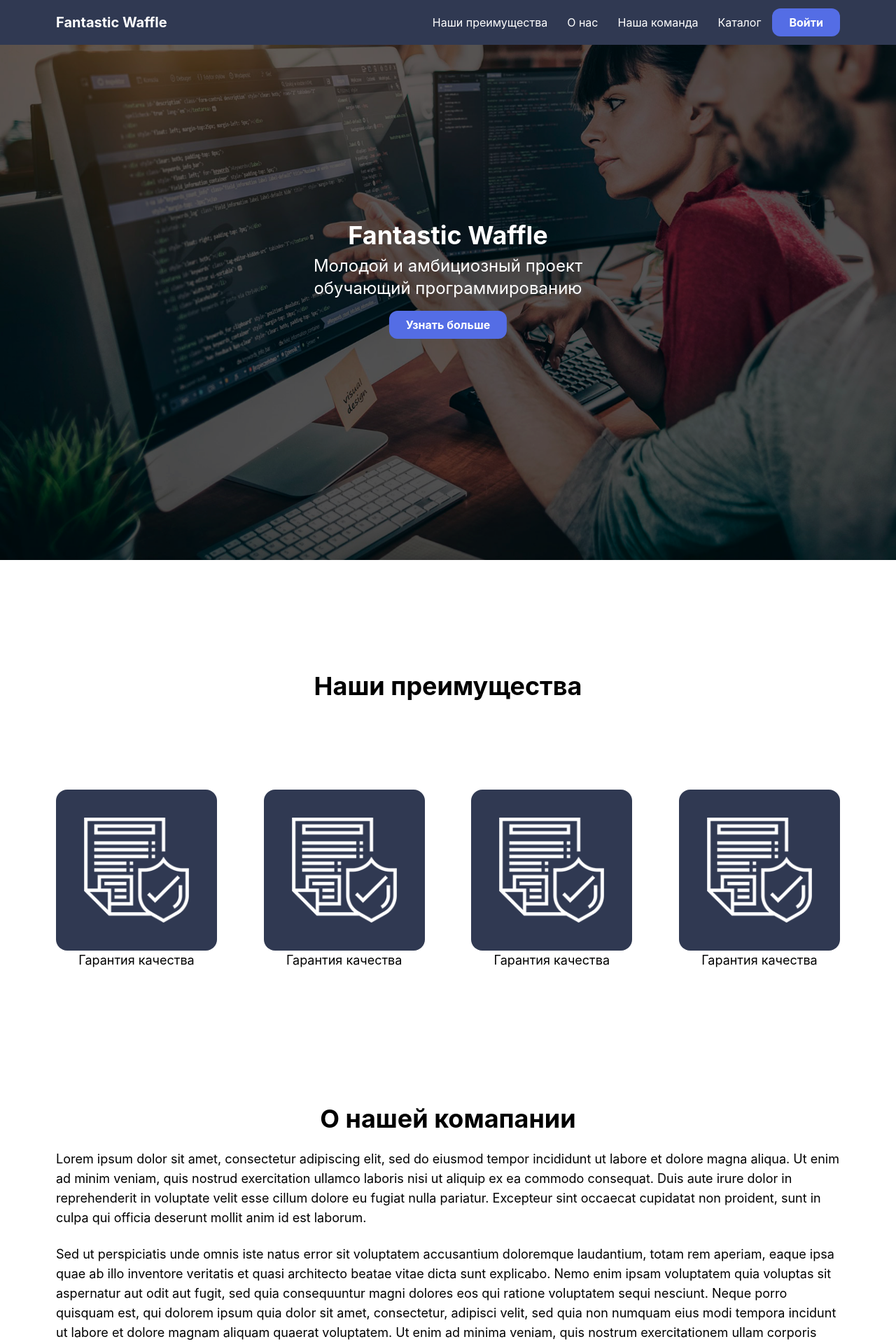
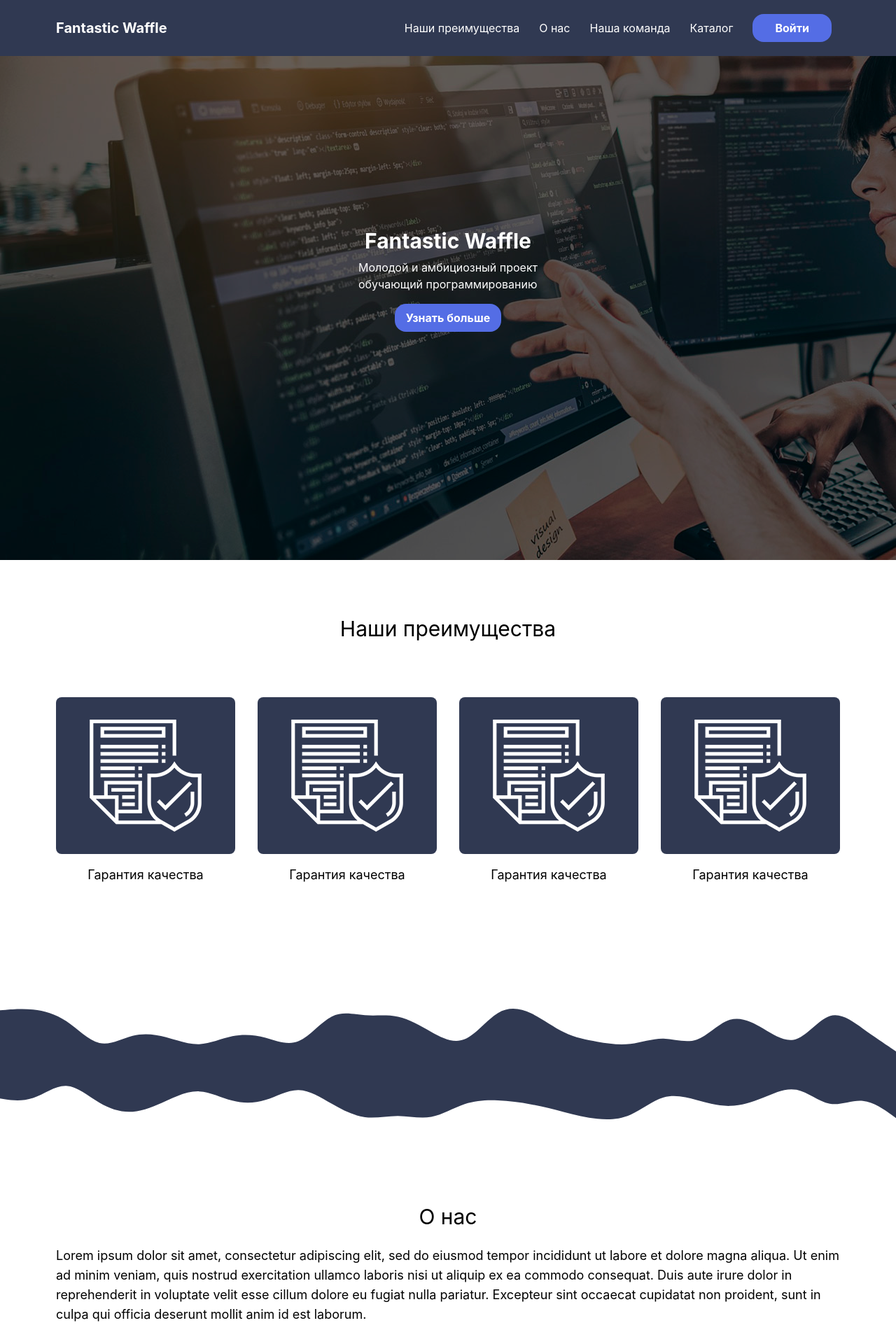
Before and after one commit to zvshka/fantastic-waffle, a Next.js app: page / in a window 1280 px wide. Shown: the top 1920 px of the page at 70% size. Built offline with nearby package versions, Linux system fonts and the light colour scheme.

Commit message:
Next.js Version

```diff
--- a/components/Home/AdvantagesCard.js
+++ b/components/Home/AdvantagesCard.js
@@ -3,9 +3,11 @@ import Image from "next/image";
 const AdvantagesCard = ({image, text}) => {
     return (
         <>
-            <div className="flex flex-col">
-                <div className="bg-primary flex p-10 rounded-2xl">
-                    <Image src={image} width={150} height={150} alt={""}/>
+            <div className="flex flex-col items-center">
+                <div className="bg-primary text-white p-8 rounded-lg md:w-full mb-4">
+                    <div className="flex items-center justify-center">
+                        <Image src={image} width={160} height={160} alt={""}/>
+                    </div>
                 </div>
                 <p className="text-center text-lg">{text}</p>
             </div>
--- a/components/Home/NavLink.js
+++ b/components/Home/NavLink.js
@@ -1,24 +1,9 @@
 import Link from "next/link";
-import Button from "./Button";
 
-const NavLink = ({href, children, button = false, className}) => {
+const NavLink = ({href, children, mobile=false}) => {
     return <Link href={href}>
-        {/*{mobile ?*/}
-        {/*    <a className={`flex justify-center bg-primary ${button ? "" : "py-2 px-4 text-sm text-white"}`}>*/}
-        {/*        {button ?*/}
-        {/*            <Button>{children}</Button> : children*/}
-        {/*        }*/}
-        {/*    </a> :*/}
-        {/*    <a className={`${button ? "py-2" : "py-5 px-3"} text-white`}>*/}
-        {/*        {button ?*/}
-        {/*            <Button>{children}</Button> : children*/}
-        {/*        }*/}
-        {/*    </a>}*/}
-        <a className={`${button ? "py-2" : "py-5 px-3"} text-white hover:text-gray-300 transition-all ease-in`}>
-            {button ?
-                <Button className={className}>{children}</Button> : children
-            }
-        </a>
+        {mobile ? <a className="block py-2 px-4 text-sm text-white flex justify-center bg-primary">{children}</a> :
+            <a className="py-5 px-3 text-white">{children}</a>}
     </Link>
 }
 
--- a/components/Home/Navbar.js
+++ b/components/Home/Navbar.js
@@ -1,36 +1,74 @@
+import {useState} from "react";
 import NavLink from "./NavLink";
-import Link from "next/link";
+
+const HamburgerSvg = () => <svg className="w-6 h-6 text-white" xmlns="http://www.w3.org/2000/svg" fill="none"
+                                viewBox="0 0 24 24"
+                                stroke="currentColor">
+    <path strokeLinecap="round" strokeLinejoin="round" strokeWidth="2"
+          d="M4 6h16M4 12h16M4 18h16"/>
+</svg>
 
 const Navbar = () => {
+
+    const [navClosed, toggleNav] = useState(true)
 
     return <nav className="bg-primary fixed inset-x-0 z-10">
         <div className="max-w-6xl mx-auto px-4">
             <div className="flex justify-between">
 
                 <div className="flex space-x-4">
-                    <Link href="/#" passHref>
-                        <span className="text-xl font-bold flex items-center py-2 text-white">Fantastic Waffle</span>
-                    </Link>
+                    <a href="#" className="flex items-center py-2 text-white hover:text-gray-900">
+                        <span className="text-xl font-bold">Fantastic Waffle</span>
+                    </a>
                 </div>
 
                 <div className="hidden md:flex items-center space-x-1">
-                    <NavLink href="/#advantages">
+                    <NavLink href="#advantages">
                         Наши преимущества
                     </NavLink>
-                    <NavLink href="/#about">
+                    <NavLink href="#about">
                         О нас
                     </NavLink>
-                    <NavLink href="/#team">
+                    <NavLink href="#">
                         Наша команда
                     </NavLink>
-                    <NavLink href="/#catalog">
+                    <NavLink href="#">
                         Каталог
                     </NavLink>
-                    <NavLink href="/auth" button>
-                        Войти
+                    <NavLink href="#">
+                        <button className="px-8 py-2 bg-secondary text-white rounded-2xl font-bold text-md">
+                            Войти
+                        </button>
                     </NavLink>
                 </div>
+
+                <div className="md:hidden flex items-center">
+                    <button onClick={() => toggleNav(!navClosed)}>
+                        <HamburgerSvg/>
+                    </button>
+                </div>
+
             </div>
+        </div>
+
+        <div className={`md:hidden ${navClosed ? "hidden" : ""}`}>
+            <NavLink href="#advantages" mobile>
+                Наши преимущества
+            </NavLink>
+            <NavLink href="#about" mobile>
+                О нас
+            </NavLink>
+            <NavLink href="#" mobile>
+                Наша Команда
+            </NavLink>
+            <NavLink href="#" mobile>
+                Каталог
+            </NavLink>
+            <NavLink href="#" mobile>
+                <button className="px-16 py-2 bg-secondary text-white rounded-2xl font-bold text-md">
+                    Войти
+                </button>
+            </NavLink>
         </div>
     </nav>
 }
--- a/pages/index.js
+++ b/pages/index.js
@@ -1,117 +1,78 @@
-import warranty from "../public/warranty.png"
-import jsImage from "../public/js.png"
-import csImage from "../public/cs.png"
-import cssImage from "../public/css.png"
-import htmlImage from "../public/html.png"
-import reactImage from "../public/react.png"
-import nextImage from "../public/nextjs.png"
+import Navbar from "../components/Home/Navbar";
+import Footer from "../components/Home/Footer";
+import warranty  from "../public/warranty.png"
 import AdvantagesCard from "../components/Home/AdvantagesCard";
-import Button from "../components/Home/Button";
-import {TeamCard} from "../components/Home/TeamCard";
-import {LanguageCard} from "../components/Home/LanguageCard";
-import {Layout} from "../components/Home/Layout";
-import NavLink from "../components/Home/NavLink";
 
 export default function Home() {
     return (
-        <Layout>
-            <section id="home">
-                <div className="flex items-center justify-center flex-col background h-screen">
-                </div>
-                <div className="bg-text">
-                    <h2 className="text-4xl font-bold text-white">Fantastic Waffle</h2>
-                    <p className="mt-2 text-2xl text-white">Молодой и амбициозный проект <br/> обучающий программированию</p>
-                    <NavLink href="#advantages" button className="mt-4">
+        <>
+            <Navbar/>
+            <main>
+                <section id="home" className="h-screen">
+                    <div className="flex items-center justify-center h-full flex-col background">
+                        <h2 className="text-3xl font-bold text-white">Fantastic Waffle</h2>
+                        <p className="mt-2 text-white">Молодой и амбициозный проект <br/> обучающий программированию</p>
+                        <button className="px-4 py-2 bg-secondary text-white rounded-2xl font-bold text-md mt-4">
                             Узнать больше
-                    </NavLink>
+                        </button>
                     </div>
                 </section>
-            <section id="advantages" className="pt-40 mb-8">
+                <section id="advantages" className="pt-8 md:pt-20">
                     <div className="max-w-6xl px-4 mx-auto">
-                    <h2 className="text-center text-4xl font-bold">Наши преимущества</h2>
-                    <div className="flex justify-between mt-32">
+                        <h2 className="text-3xl text-center">Наши преимущества</h2>
+                        <div className="grid md:grid-rows-1 md:grid-cols-4 grid-rows-4 grid-cols-1 gap-8 mt-8 md:mt-20">
                             <AdvantagesCard text={"Гарантия качества"} image={warranty}/>
                             <AdvantagesCard text={"Гарантия качества"} image={warranty}/>
                             <AdvantagesCard text={"Гарантия качества"} image={warranty}/>
                             <AdvantagesCard text={"Гарантия качества"} image={warranty}/>
                         </div>
                     </div>
+                    <div className="spacer wave-top mt-14"/>
                 </section>
-            <section id="about" className="pt-40 mb-48">
-                <div className="max-w-6xl px-4 mx-auto">
-                    <h2 className="text-center text-4xl font-bold">О нашей комапании</h2>
+                <section id="about">
+                    <div className="spacer wave-bottom"/>
+                    <div className="h-4/6 max-w-6xl px-4 mx-auto">
+                        <h2 className="text-3xl text-center">О нас</h2>
                         <br/>
-                    <p className="text-lg">Lorem ipsum dolor sit amet, consectetur adipiscing elit, sed do eiusmod
-                        tempor incididunt ut labore et dolore magna aliqua.
-                        Ut enim ad minim veniam, quis nostrud exercitation ullamco laboris nisi ut aliquip ex ea
-                        commodo consequat.
-                        Duis aute irure dolor in reprehenderit in voluptate velit esse cillum dolore eu fugiat nulla
-                        pariatur.
-                        Excepteur sint occaecat cupidatat non proident, sunt in culpa qui officia deserunt mollit
-                        anim id est laborum.
+                        <p className="text-lg">Lorem ipsum dolor sit amet, consectetur adipiscing elit, sed do eiusmod tempor incididunt ut labore et dolore magna aliqua.
+                            Ut enim ad minim veniam, quis nostrud exercitation ullamco laboris nisi ut aliquip ex ea commodo consequat.
+                            Duis aute irure dolor in reprehenderit in voluptate velit esse cillum dolore eu fugiat nulla pariatur.
+                            Excepteur sint occaecat cupidatat non proident, sunt in culpa qui officia deserunt mollit anim id est laborum.
                         </p>
                         <br/>
                         <p className="text-lg">
-                        Sed ut perspiciatis unde omnis iste natus error sit voluptatem accusantium doloremque
-                        laudantium, totam rem aperiam,
-                        eaque ipsa quae ab illo inventore veritatis et quasi architecto beatae vitae dicta sunt
-                        explicabo. Nemo enim ipsam voluptatem quia
-                        voluptas sit aspernatur aut odit aut fugit, sed quia consequuntur magni dolores eos qui
-                        ratione voluptatem sequi nesciunt.
-                        Neque porro quisquam est, qui dolorem ipsum quia dolor sit amet, consectetur, adipisci
-                        velit, sed quia non numquam eius modi
-                        tempora incidunt ut labore et dolore magnam aliquam quaerat voluptatem. Ut enim ad minima
-                        veniam, quis nostrum exercitationem
-                        ullam corporis suscipit laboriosam, nisi ut aliquid ex ea commodi consequatur? Quis autem
-                        vel eum iure reprehenderit qui
-                        in ea voluptate velit esse quam nihil molestiae consequatur, vel illum qui dolorem eum
-                        fugiat quo voluptas nulla pariatur?
+                            Sed ut perspiciatis unde omnis iste natus error sit voluptatem accusantium doloremque laudantium, totam rem aperiam,
+                            eaque ipsa quae ab illo inventore veritatis et quasi architecto beatae vitae dicta sunt explicabo. Nemo enim ipsam voluptatem quia
+                            voluptas sit aspernatur aut odit aut fugit, sed quia consequuntur magni dolores eos qui ratione voluptatem sequi nesciunt.
+                            Neque porro quisquam est, qui dolorem ipsum quia dolor sit amet, consectetur, adipisci velit, sed quia non numquam eius modi
+                            tempora incidunt ut labore et dolore magnam aliquam quaerat voluptatem. Ut enim ad minima veniam, quis nostrum exercitationem
+                            ullam corporis suscipit laboriosam, nisi ut aliquid ex ea commodi consequatur? Quis autem vel eum iure reprehenderit qui
+                            in ea voluptate velit esse quam nihil molestiae consequatur, vel illum qui dolorem eum fugiat quo voluptas nulla pariatur?
                         </p>
                     </div>
                 </section>
                 <section className="bg-primary w-full">
+                    <div className="spacer wave-top"/>
                     <div className="max-w-6xl mx-auto p-4 flex items-center justify-between md:flex-row flex-col">
-                    <p className="text-white font-bold text-center mb-3">Подпишись на нашу рассылку <br/> и будь в
-                        курсе последних новостей!</p>
+                        <p className="text-white font-bold text-center mb-3">Подпишись на нашу рассылку <br/> и будь в курсе последних новостей!</p>
                         <div className="grid md:grid-cols-3 gap-4">
                             <input type="text"/>
                             <input type="text"/>
-                        <Button>Подпписаться</Button>
+                            <button className="px-4 py-2 bg-secondary text-white rounded-2xl font-bold text-md">
+                                Подписаться
+                            </button>
                         </div>
                     </div>
+                    <div className="spacer wave-bottom"/>
                 </section>
-            <section id="team" className="pt-28">
-                <div className="max-w-6xl px-4 mx-auto space-y-4">
-                    <h2 className="text-center text-4xl font-bold">Наша команда</h2>
-                    <div className="grid grid-cols-1 lg:grid-cols-2 gap-6">
-                        <TeamCard/>
-                        <TeamCard/>
-                        <TeamCard/>
-                        <TeamCard/>
-                        <TeamCard/>
-                        <TeamCard/>
-                    </div>
-                </div>
+                <section id="team" className="h-screen">
+
                 </section>
-            <section id="catalog" className="py-32 min-h-screen">
-                <div className="max-w-6xl px-4 mx-auto">
-                    <h2 className="text-center text-4xl font-bold">Доступные языки и фреймворки</h2>
-                    <div>
-                        <h3 className="text-3xl my-12">Доступные языки</h3>
-                        <div className="flex gap-16">
-                            <LanguageCard text={"C#"} image={csImage}/>
-                            <LanguageCard text={"HTML"} image={htmlImage}/>
-                            <LanguageCard text={"CSS"} image={cssImage}/>
-                            <LanguageCard text={"JS"} image={jsImage}/>
-                        </div>
-                        <h3 className="text-3xl my-12">Доступные фреймворки</h3>
-                        <div className="flex gap-16">
-                            <LanguageCard text={"React JS"} image={reactImage}/>
-                            <LanguageCard text={"Next JS"} image={nextImage}/>
-                        </div>
-                    </div>
-                </div>
+                <section id="catalog" className="h-screen">
+
                 </section>
-        </Layout>
+            </main>
+            <Footer/>
+        </>
     )
 }
--- a/styles/globals.css
+++ b/styles/globals.css
@@ -1,10 +1,6 @@
 @tailwind base;
 @tailwind components;
 @tailwind utilities;
-
-html {
-    scroll-behavior: smooth;
-}
 
 html,
 body {
@@ -25,33 +21,6 @@ a {
 
 .background {
     background-image: url("../public/background.png");
-    /* Add the blur effect */
-    /*filter: blur(8px);*/
-    /*-webkit-filter: blur(8px);*/
-
-
-    /* Center and scale the image nicely */
-    background-position: center;
-    background-repeat: no-repeat;
-    background-size: cover;
-}
-
-.background-auth {
-    background-image: url("../public/circle-scatter-haikei.png");
-    background-position: center;
-    background-repeat: no-repeat;
-    background-size: cover;
-}
-
-.bg-text {
-    color: white;
-    position: absolute;
-    top: 50%;
-    left: 50%;
-    transform: translate(-50%, -50%);
-    z-index: 2;
-    padding: 20px;
-    text-align: center;
 }
 
 .spacer {
@@ -73,7 +42,6 @@ a {
     .background {
         background: 20% 20% url("../public/background.png") no-repeat;
     }
-
     .spacer {
         aspect-ratio: 900/600;
     }
```
Lines whose indentation alone changed are shown as unchanged.
